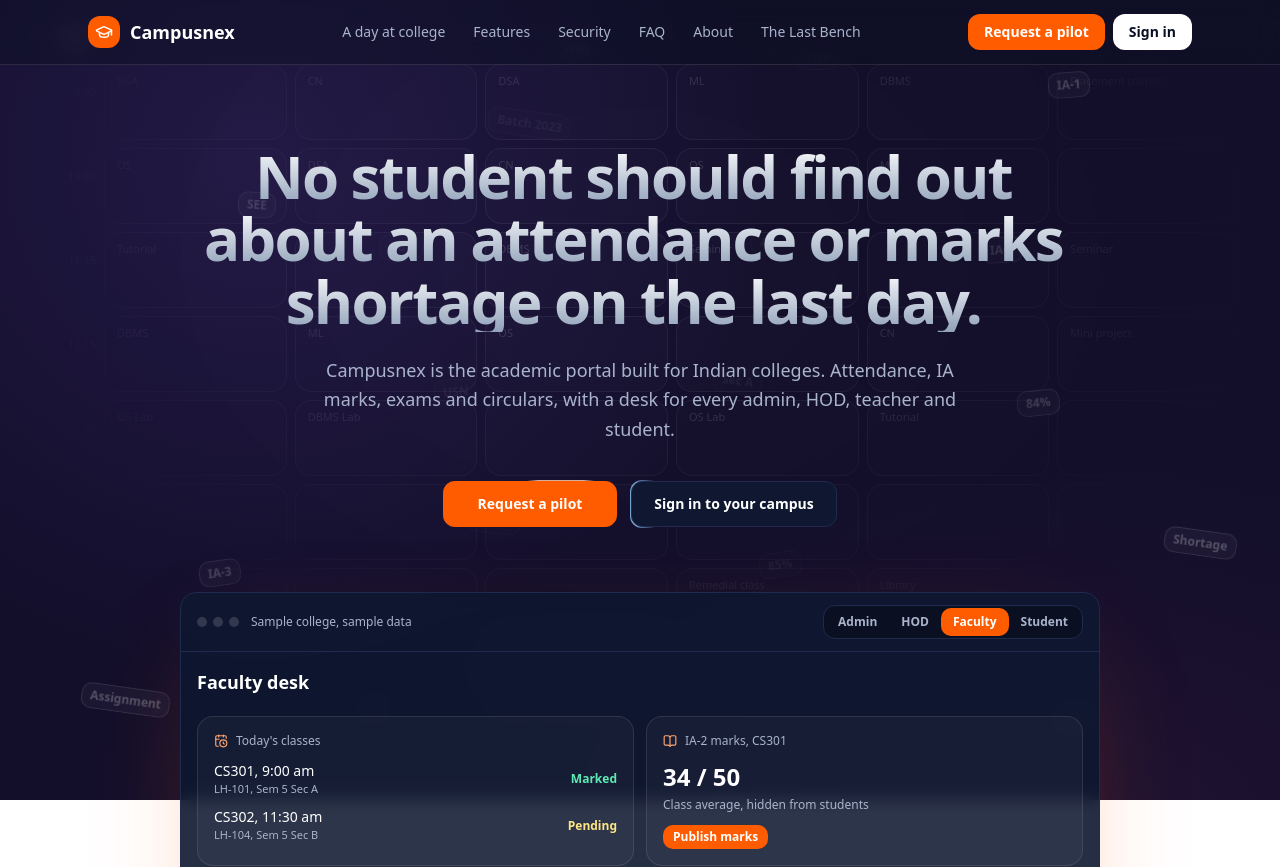
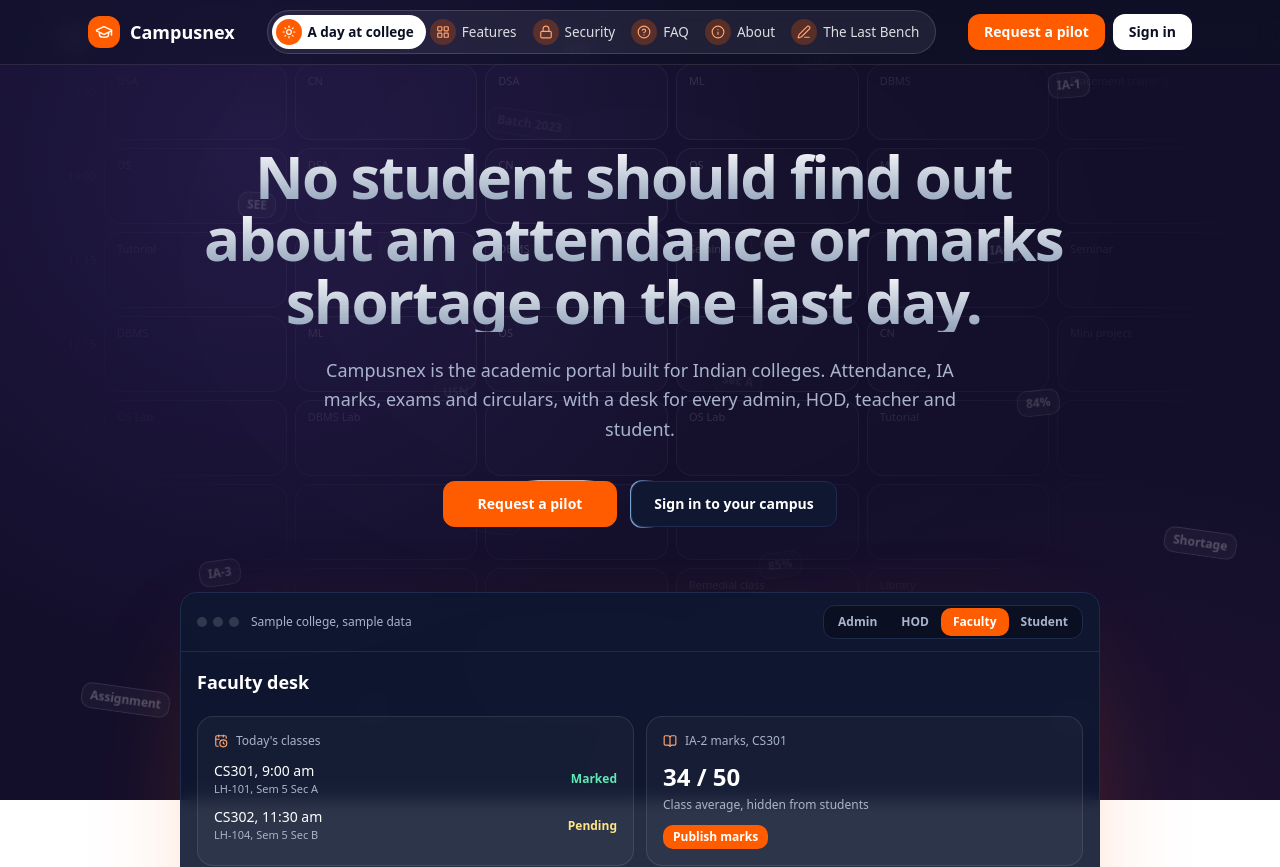
Before and after one commit to AmarSai01/campusnex, a React (Vite) app: page / in a window 1280 px wide. Shown: the top 867 px of the page. Built offline with nearby package versions, Linux system fonts and the light colour scheme.

Commit message:
Landing nav: roll-call capsule with section icons; the pill follows the section you're reading and slides to the link you point at

```diff
--- /dev/null
+++ b/src/views/landing/LandingNav.jsx
@@ -0,0 +1,99 @@
+import React, { useEffect, useState } from 'react'
+import { motion } from 'framer-motion'
+import { CircleHelp, Info, LayoutGrid, Lock, PenLine, Sun } from 'lucide-react'
+import { cn } from '@/lib/utils'
+
+// "Roll call": the sections in one capsule, each with its icon. A white pill rests on the
+// section you are reading and slides to whatever you point at. Between 920px and 1180px only
+// the pill's link shows its name; the others show their icon.
+const LINKS = [
+  { id: 'day', label: 'A day at college', icon: Sun },
+  { id: 'features', label: 'Features', icon: LayoutGrid },
+  { id: 'security', label: 'Security', icon: Lock },
+  { id: 'faq', label: 'FAQ', icon: CircleHelp },
+  { id: 'about', label: 'About', icon: Info },
+  { id: 'trust', label: 'The Last Bench', icon: PenLine },
+]
+
+// The section whose top has passed a third of the way down the screen. The lower sections
+// mount after the first paint, so they are looked up on every check rather than once.
+function useCurrentSection() {
+  const [current, setCurrent] = useState(null)
+  useEffect(() => {
+    let frame = 0
+    const check = () => {
+      frame = 0
+      const line = window.innerHeight / 3
+      let found = null
+      for (const { id } of LINKS) {
+        const el = document.getElementById(id)
+        if (el && el.getBoundingClientRect().top <= line) found = id
+      }
+      setCurrent(found)
+    }
+    const onScroll = () => {
+      if (!frame) frame = window.requestAnimationFrame(check)
+    }
+    check()
+    window.addEventListener('scroll', onScroll, { passive: true })
+    window.addEventListener('resize', onScroll)
+    return () => {
+      window.removeEventListener('scroll', onScroll)
+      window.removeEventListener('resize', onScroll)
+      if (frame) window.cancelAnimationFrame(frame)
+    }
+  }, [])
+  return current
+}
+
+export default function LandingNav() {
+  const current = useCurrentSection()
+  const [pointed, setPointed] = useState(null)
+  const shown = pointed ?? current
+
+  return (
+    <nav
+      aria-label="Main"
+      onMouseLeave={() => setPointed(null)}
+      className="relative hidden rounded-full border border-white/15 bg-white/[0.07] p-1 min-[920px]:flex"
+    >
+      {LINKS.map(({ id, label, icon: Icon }) => {
+        const on = shown === id
+        return (
+          <a
+            key={id}
+            href={`#${id}`}
+            title={label}
+            aria-current={current === id ? 'location' : undefined}
+            onMouseEnter={() => setPointed(id)}
+            onFocus={() => setPointed(id)}
+            onBlur={() => setPointed(null)}
+            onClick={() => setPointed(null)}
+            className={cn(
+              'group relative flex items-center gap-1.5 rounded-full py-1 pl-1 text-[13.5px] whitespace-nowrap transition-colors duration-200',
+              on ? 'pr-3 font-semibold text-night' : 'pr-1 text-white/85 hover:text-white min-[1180px]:pr-3'
+            )}
+          >
+            {on && (
+              <motion.span
+                layoutId="landing-nav-pill"
+                aria-hidden="true"
+                className="absolute inset-0 rounded-full bg-white"
+                transition={{ type: 'spring', stiffness: 420, damping: 36 }}
+              />
+            )}
+            <span
+              className={cn(
+                'relative flex h-6.5 w-6.5 shrink-0 items-center justify-center rounded-full transition-[background-color,color,transform] duration-200 group-hover:scale-105',
+                on ? 'bg-brand-500 text-white' : 'bg-brand-500/25 text-brand-300 group-hover:bg-brand-500/35'
+              )}
+            >
+              <Icon className="h-3.5 w-3.5" aria-hidden="true" />
+            </span>
+            <span className={cn('relative', on ? 'inline' : 'sr-only min-[1180px]:not-sr-only')}>{label}</span>
+          </a>
+        )
+      })}
+    </nav>
+  )
+}
--- a/src/views/landing/LandingPage.jsx
+++ b/src/views/landing/LandingPage.jsx
@@ -5,6 +5,7 @@ import { RISK_RULES } from '@/utils/risk'
 import { Button as MovingBorderButton } from '@/components/ui/moving-border'
 import { BackdropProvider, useSectionBackdrop } from './Backdrop'
 import CampusOverview from './CampusOverview'
+import LandingNav from './LandingNav'
 import { PilotRequestProvider, useRequestPilot } from './PilotRequest'
 
 // The hero loads first; everything below it comes as a separate file a moment later.
@@ -110,14 +111,7 @@ function Page({ onSignIn }) {
             </span>
             <span className="font-display text-lg font-bold">Campusnex</span>
           </span>
-          <nav aria-label="Main" className="hidden gap-4 text-sm whitespace-nowrap text-mist min-[920px]:flex lg:gap-7">
-            <a href="#day" className="hover:text-white">A day at college</a>
-            <a href="#features" className="hover:text-white">Features</a>
-            <a href="#security" className="hover:text-white">Security</a>
-            <a href="#faq" className="hover:text-white">FAQ</a>
-            <a href="#about" className="hover:text-white">About</a>
-            <a href="#trust" className="hover:text-white">The Last Bench</a>
-          </nav>
+          <LandingNav />
           <div className="flex items-center gap-2">
             {/* Phones get the sticky bar at the bottom instead. */}
             <button
```
